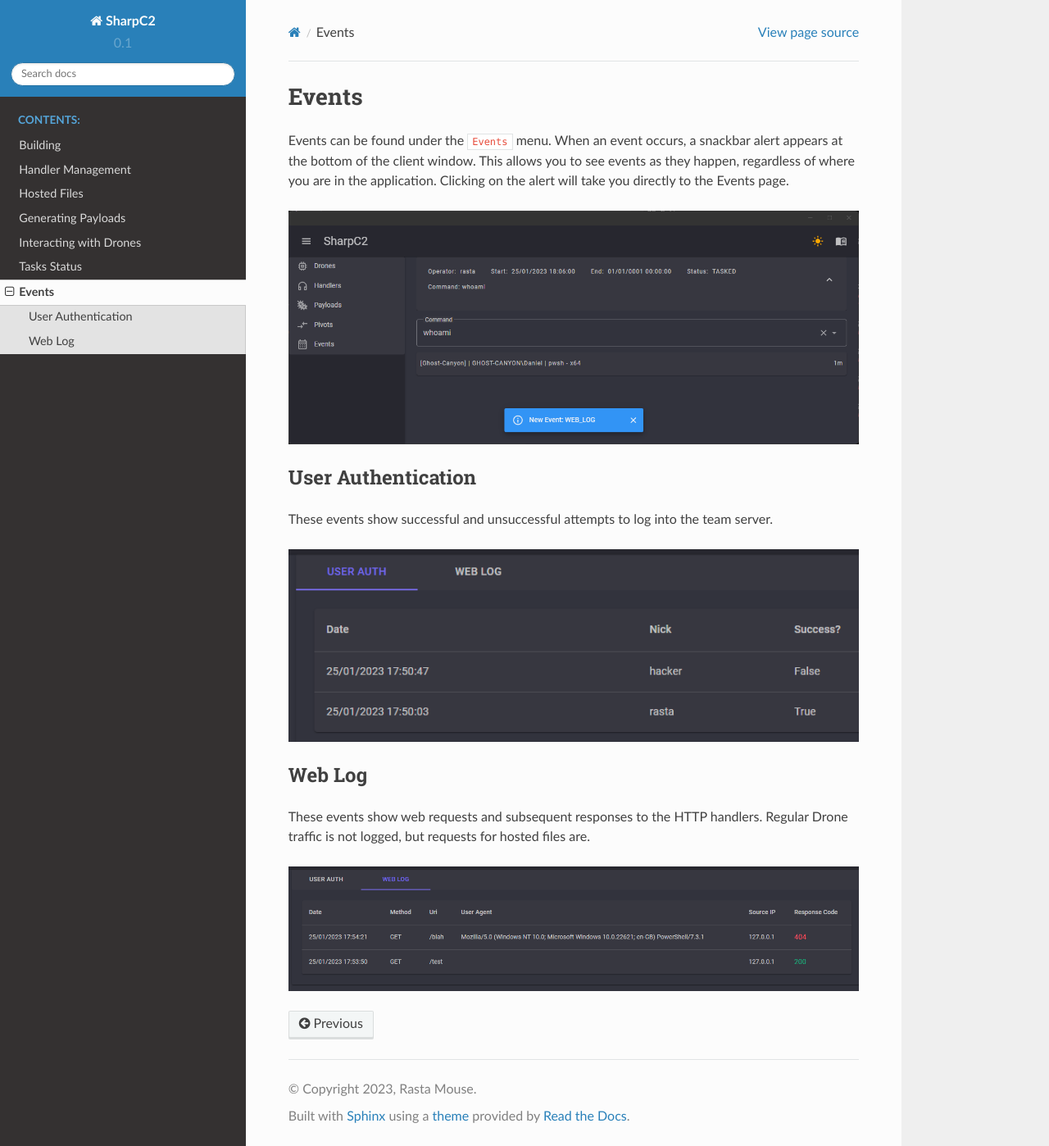
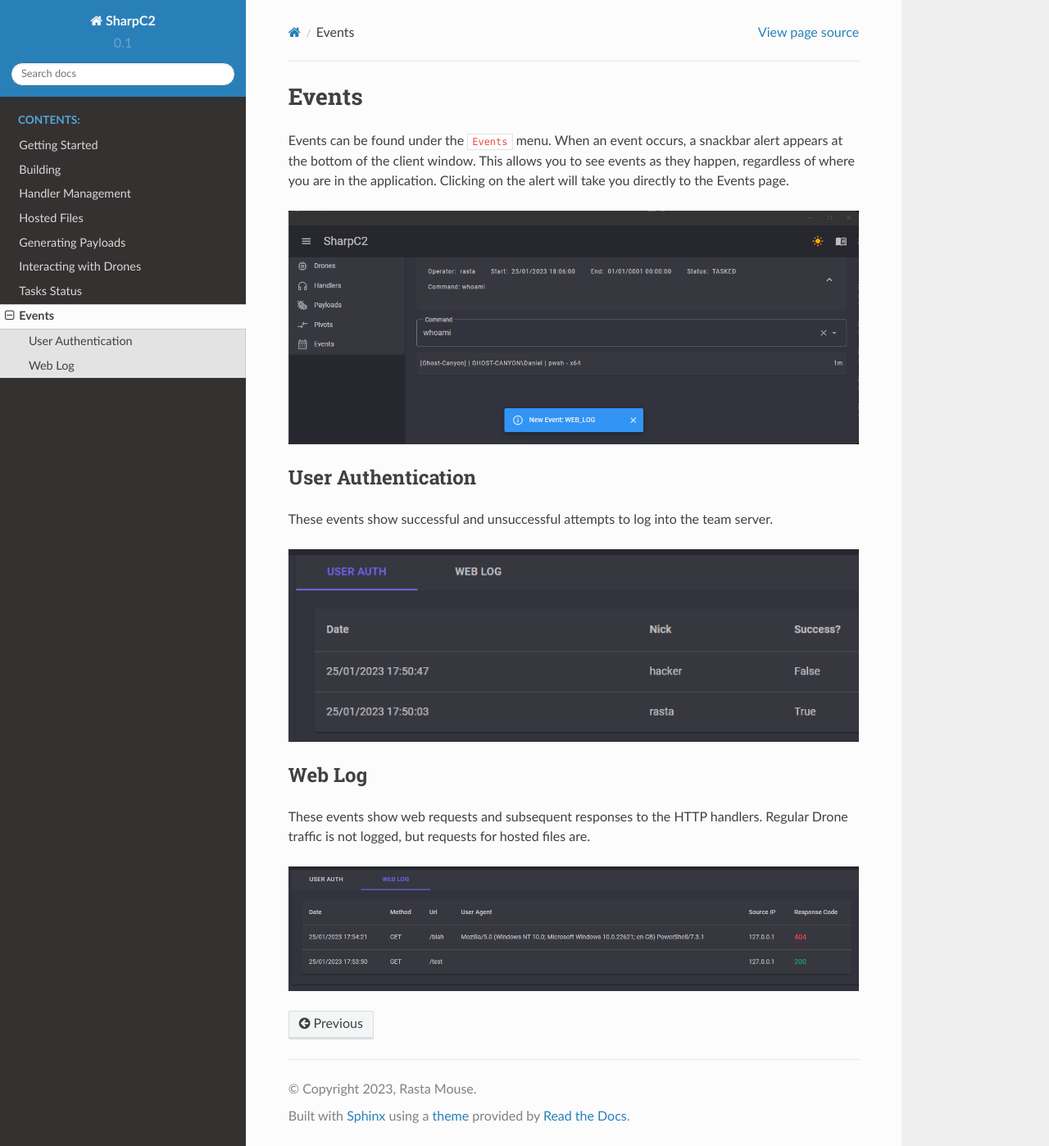
Before and after one commit to rasta-mouse/SharpC2-Docs, a Sphinx documentation site: the page built from docs/source/events.rst, in a window 1280 px wide and 1398 px high. Shown: the whole window at 82% size. Built offline with Sphinx 7.4.7 and the Read the Docs theme 2.0.0, drawn with Linux system fonts in a browser that asks for light colours; pages that are not in the unit, such as notebooks, are missing from menus.

Commit message:
Update index.rst

```diff
--- a/docs/source/index.rst
+++ b/docs/source/index.rst
@@ -5,8 +5,8 @@
    :maxdepth: 2
    :caption: Contents:
 
+   getting-started
    building
-   running
    handlers
    hosted-files
    payloads
```
